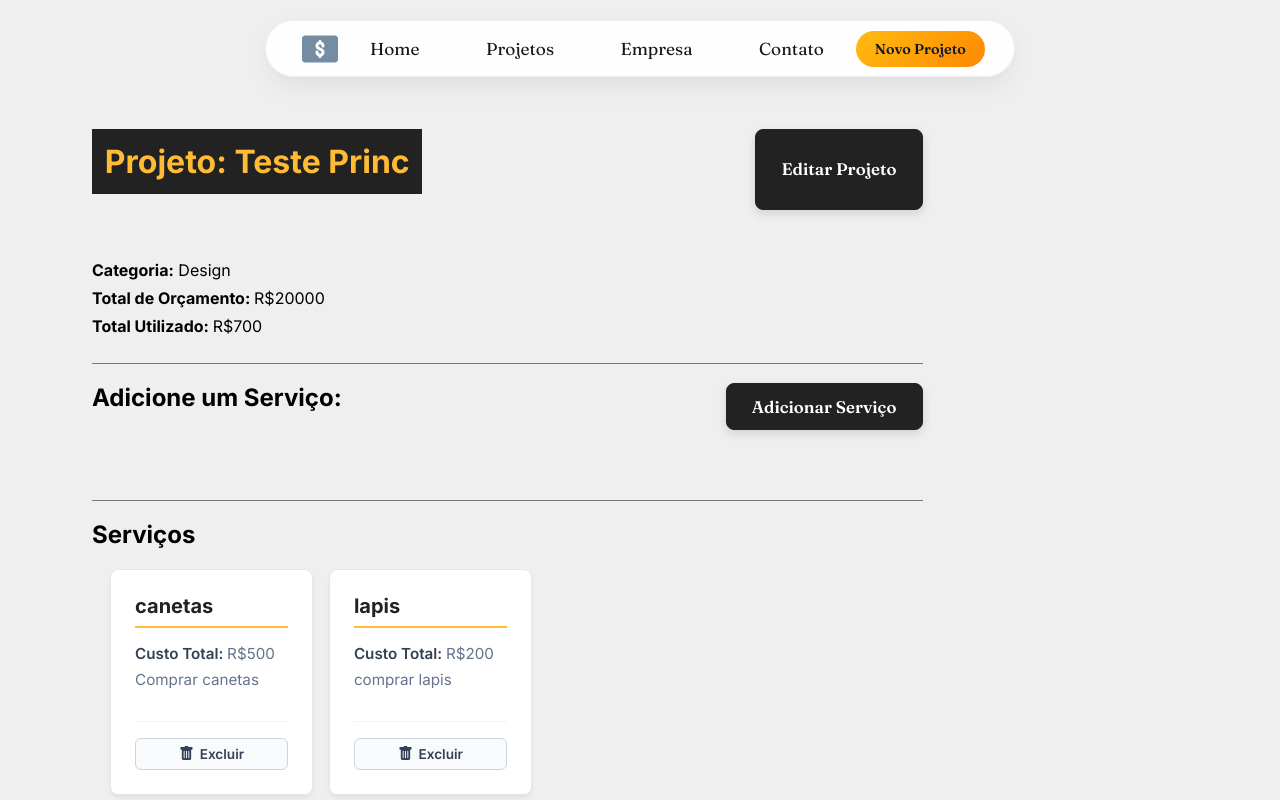
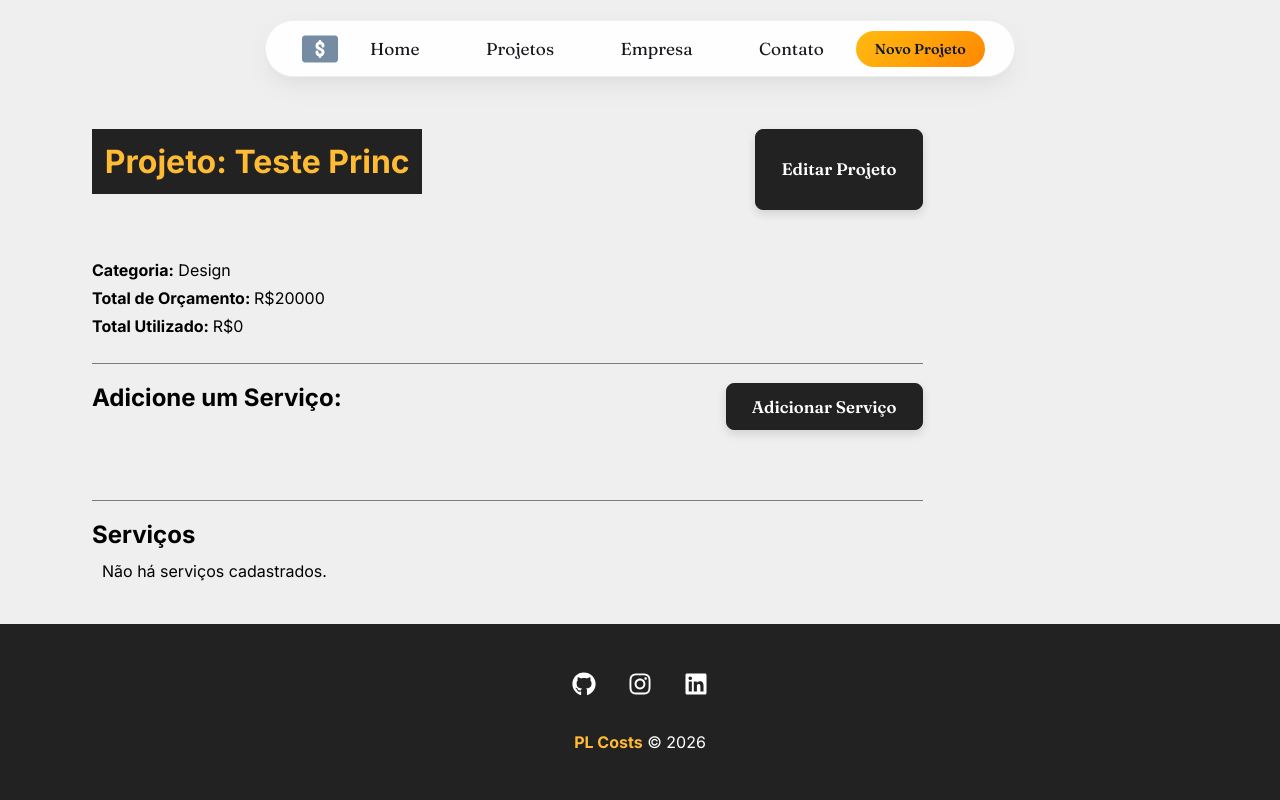
Before and after one commit to Lobato-ph17/PL_Costs, a React (Vite) app: page /project/2 in a window 1280 px wide. Shown: the top 800 px of the page. Built offline with nearby package versions, Linux system fonts and the light colour scheme; data requests are answered from the project's data file.

Commit message:
feat: cria função de remover serviços

```diff
--- a/db.json
+++ b/db.json
@@ -7,21 +7,8 @@
         "id": "3",
         "name": "Design"
       },
-      "cost": 700,
-      "services": [
-        {
-          "name": "canetas",
-          "cost": "500",
-          "description": "Comprar canetas",
-          "id": "82ed7b1f-fdc8-4deb-a520-3692c0feea69"
-        },
-        {
-          "name": "lapis",
-          "cost": "200",
-          "description": "comprar lapis",
-          "id": "9e618a3e-1cdf-444c-90cd-1aafc8704294"
-        }
-      ],
+      "cost": 0,
+      "services": [],
       "id": 2
     },
     {
--- a/src/components/pages/Project.jsx
+++ b/src/components/pages/Project.jsx
@@ -63,8 +63,30 @@
       .catch((err) => console.log(err))
   }
 
-  function removeService() {
+  function removeService(id, cost) {
+      const servicesUpdated =
+      project.services.filter(
+        (service) => service.id !== id
+      )
 
+      const projectUpdated = project;
+
+      projectUpdated.services = servicesUpdated
+      projectUpdated.cost = parseFloat(projectUpdated.cost) - parseFloat(cost);
+
+      fetch(`http://localhost:5000/projects/${projectUpdated.id}`, {
+        method: 'PATCH',
+        headers: {
+          'Content-Type' : 'application/json'
+        },
+        body: JSON.stringify(projectUpdated)
+      }).then((resp) => resp.json())
+      .then((data) => {
+        setProject(projectUpdated)
+        setServices(servicesUpdated)
+        setMessage('Serviço removido com sucesso!')
+      })
+      .catch(err => console.log(err))
   }
 
   function toggleProjectForm() {
--- a/src/components/service/ServiceCard.jsx
+++ b/src/components/service/ServiceCard.jsx
@@ -3,7 +3,8 @@
 
 function ServiceCard({id, name, cost, description, handleRemove}) {
     const remove = (e) => {
-
+        e.preventDefault()
+        handleRemove(id, cost)
     }
 
   return (
```
